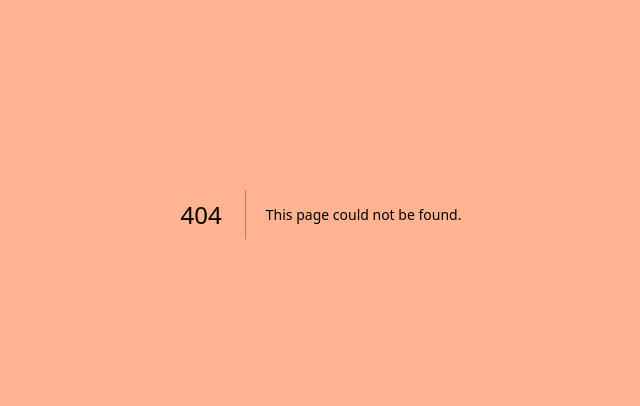
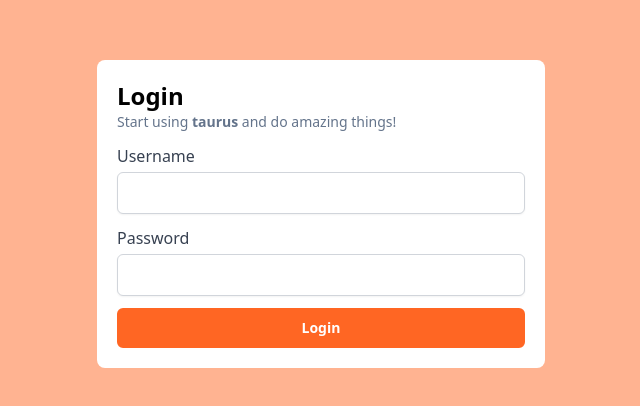
Before and after one commit to NCA-OSS/taurus-front, a Next.js app: page /login in a window 1280 px wide. Before the commit this address had no page. Shown: the part 186-592 px from the top of the page, without its empty margins (319-959 px from the left). Built offline with nearby package versions, Linux system fonts and the light colour scheme.

Commit message:
feat: add login page

```diff
--- a/components/cards/login-card/LoginCard.tsx
+++ b/components/cards/login-card/LoginCard.tsx
@@ -7,7 +7,7 @@ export interface ILoginCard {
 
 const LoginCard: React.FC<ILoginCard> = ({ onSubmit }) => {
   return (
-    <div className="p-5 rounded-lg bg-white max-w-md">
+    <div className="p-5 rounded-lg bg-white md:w-1/2 max-w-md">
       <div className="mb-3">
         <h2 className="text-2xl font-bold">Login</h2>
         <p className="text-slate-500 text-sm">
--- /dev/null
+++ b/pages/login.tsx
@@ -0,0 +1,17 @@
+import LoginCard from "@components/cards/login-card/LoginCard";
+import { mockLoginCardProps } from "@components/cards/login-card/LoginCard.mocks";
+import Head from "next/head";
+
+export default function LoginPage() {
+  return (
+    <>
+      <Head>
+        <title>Login | taurus</title>
+      </Head>
+
+      <main className="grid place-items-center h-screen">
+        <LoginCard onSubmit={mockLoginCardProps.base.onSubmit} />
+      </main>
+    </>
+  );
+}
```
Also changed, not shown: 1 other file (tests, documents, lock files or other folders).
